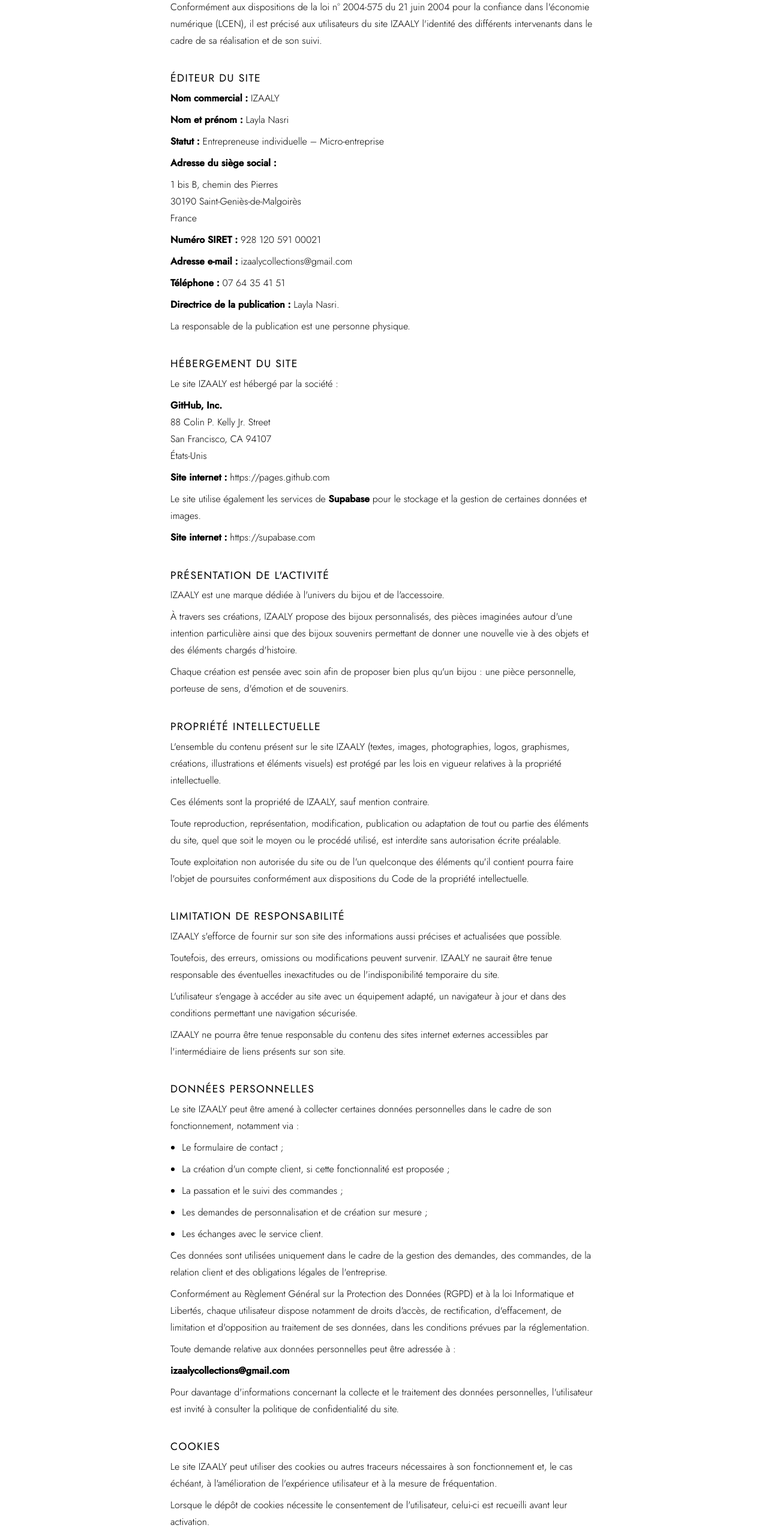
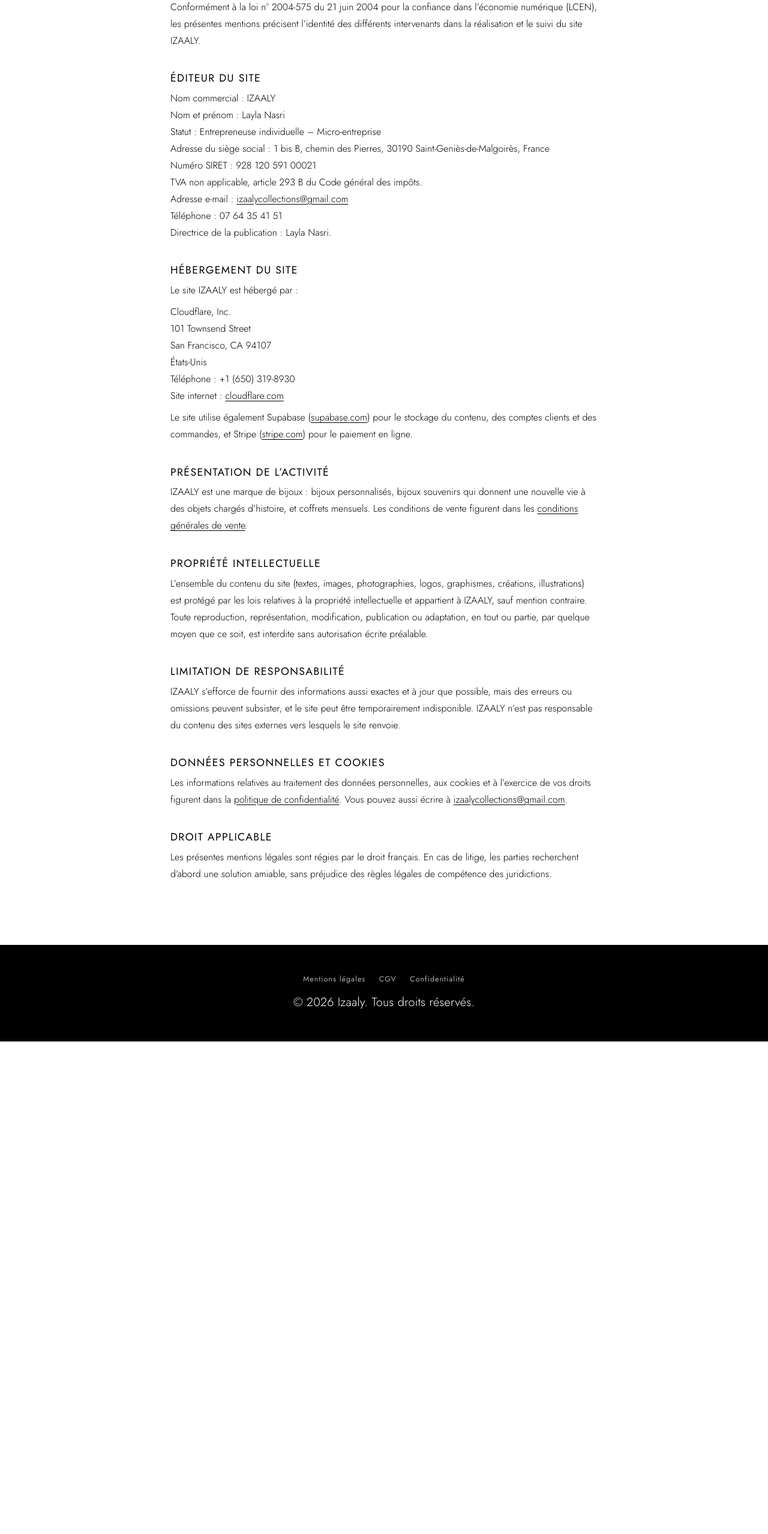
Before and after one commit to Tata-Mohamed/izaaly, a plain HTML site: page mentions-legales.html in a window 1280 px wide. Shown: the part 240-2797 px from the top of the page at 60% size. After the commit the page ends 1976 px from the top, so only its background shows below. Drawn offline with Linux system fonts and the light colour scheme.

Commit message:
Revise mentions légales with updated content
Updated legal mentions with new information and formatting.

```diff
--- a/mentions-legales.html
+++ b/mentions-legales.html
@@ -9,6 +9,11 @@
     <link rel="canonical" href="https://izaaly.com/mentions-legales.html">
     <link href="https://fonts.googleapis.com/css2?family=Jost:wght@300;400;500&display=swap" rel="stylesheet">
     <link rel="stylesheet" href="./assets/css/style.css">
+    <style>
+        .legal h3 { font-size: .98rem; font-weight: 500; margin: 1.6rem 0 .3rem; }
+        .legal ul { margin: .6rem 0; }
+        .legal a { text-decoration: underline; text-underline-offset: 3px; }
+    </style>
 </head>
 
 <body>
@@ -18,239 +23,45 @@
     </header>
 
     <main class="legal">
-
         <h1>Mentions légales</h1>
-        <p class="maj">Dernière mise à jour : <span class="todo">[date]</span></p>
-
-        <p>
-            Conformément aux dispositions de la loi n° 2004-575 du 21 juin 2004
-            pour la confiance dans l'économie numérique (LCEN), il est précisé aux
-            utilisateurs du site IZAALY l'identité des différents intervenants
-            dans le cadre de sa réalisation et de son suivi.
-        </p>
-
+        <p class="maj">Dernière mise à jour : 9 novembre 2026</p>
+        <p>Conformément à la loi n° 2004-575 du 21 juin 2004 pour la confiance dans l’économie numérique (LCEN), les présentes mentions précisent l’identité des différents intervenants dans la réalisation et le suivi du site IZAALY.</p>
         <h2>Éditeur du site</h2>
-
-        <p><strong>Nom commercial :</strong> IZAALY</p>
-        <p><strong>Nom et prénom :</strong> Layla Nasri</p>
-        <p><strong>Statut :</strong> Entrepreneuse individuelle – Micro-entreprise</p>
-
-        <p><strong>Adresse du siège social :</strong></p>
-        <p>
-            1 bis B, chemin des Pierres<br>
-            30190 Saint-Geniès-de-Malgoirès<br>
-            France
-        </p>
-
-        <p><strong>Numéro SIRET :</strong> 928 120 591 00021</p>
-
-        <p>
-            <strong>Adresse e-mail :</strong>
-            <a href="mailto:izaalycollections@gmail.com">izaalycollections@gmail.com</a>
-        </p>
-
-        <p><strong>Téléphone :</strong> 07 64 35 41 51</p>
-
-        <p><strong>Directrice de la publication :</strong> Layla Nasri.</p>
-
-        <p>La responsable de la publication est une personne physique.</p>
-
+        <p>Nom commercial : IZAALY<br>
+            Nom et prénom : Layla Nasri<br>
+            Statut : Entrepreneuse individuelle – Micro-entreprise<br>
+            Adresse du siège social : 1 bis B, chemin des Pierres, 30190 Saint-Geniès-de-Malgoirès, France<br>
+            Numéro SIRET : 928 120 591 00021<br>
+            TVA non applicable, article 293 B du Code général des impôts.<br>
+            Adresse e-mail : <a href="mailto:izaalycollections@gmail.com">izaalycollections@gmail.com</a><br>
+            Téléphone : 07 64 35 41 51<br>
+            Directrice de la publication : Layla Nasri.</p>
         <h2>Hébergement du site</h2>
-
-        <p>Le site IZAALY est hébergé par la société :</p>
-
-        <p>
-            <strong>GitHub, Inc.</strong><br>
-            88 Colin P. Kelly Jr. Street<br>
+        <p>Le site IZAALY est hébergé par :</p>
+        <p>Cloudflare, Inc.<br>
+            101 Townsend Street<br>
             San Francisco, CA 94107<br>
-            États-Unis
-        </p>
-
-        <p>
-            <strong>Site internet :</strong>
-            <a href="https://pages.github.com" target="_blank" rel="noopener noreferrer">
-                https://pages.github.com
-            </a>
-        </p>
-
-        <p>
-            Le site utilise également les services de <strong>Supabase</strong>
-            pour le stockage et la gestion de certaines données et images.
-        </p>
-
-        <p>
-            <strong>Site internet :</strong>
-            <a href="https://supabase.com" target="_blank" rel="noopener noreferrer">
-                https://supabase.com
-            </a>
-        </p>
-
-        <h2>Présentation de l'activité</h2>
-
-        <p>
-            IZAALY est une marque dédiée à l'univers du bijou et de l'accessoire.
-        </p>
-
-        <p>
-            À travers ses créations, IZAALY propose des bijoux personnalisés,
-            des pièces imaginées autour d'une intention particulière ainsi que
-            des bijoux souvenirs permettant de donner une nouvelle vie à des
-            objets et des éléments chargés d'histoire.
-        </p>
-
-        <p>
-            Chaque création est pensée avec soin afin de proposer bien plus
-            qu'un bijou : une pièce personnelle, porteuse de sens, d'émotion
-            et de souvenirs.
-        </p>
-
+            États-Unis<br>
+            Téléphone : +1 (650) 319-8930<br>
+            Site internet : <a href="https://cloudflare.com" target="_blank" rel="noopener noreferrer">cloudflare.com</a></p>
+        <p>Le site utilise également Supabase (<a href="https://supabase.com" target="_blank" rel="noopener noreferrer">supabase.com</a>) pour le stockage du contenu, des comptes clients et des commandes, et Stripe (<a href="https://stripe.com" target="_blank" rel="noopener noreferrer">stripe.com</a>) pour le paiement en ligne.</p>
+        <h2>Présentation de l’activité</h2>
+        <p>IZAALY est une marque de bijoux : bijoux personnalisés, bijoux souvenirs qui donnent une nouvelle vie à des objets chargés d’histoire, et coffrets mensuels. Les conditions de vente figurent dans les <a href="./cgv.html">conditions générales de vente</a>.</p>
         <h2>Propriété intellectuelle</h2>
-
-        <p>
-            L'ensemble du contenu présent sur le site IZAALY (textes, images,
-            photographies, logos, graphismes, créations, illustrations et
-            éléments visuels) est protégé par les lois en vigueur relatives
-            à la propriété intellectuelle.
-        </p>
-
-        <p>
-            Ces éléments sont la propriété de IZAALY, sauf mention contraire.
-        </p>
-
-        <p>
-            Toute reproduction, représentation, modification, publication
-            ou adaptation de tout ou partie des éléments du site, quel que
-            soit le moyen ou le procédé utilisé, est interdite sans
-            autorisation écrite préalable.
-        </p>
-
-        <p>
-            Toute exploitation non autorisée du site ou de l'un quelconque
-            des éléments qu'il contient pourra faire l'objet de poursuites
-            conformément aux dispositions du Code de la propriété intellectuelle.
-        </p>
-
+        <p>L’ensemble du contenu du site (textes, images, photographies, logos, graphismes, créations, illustrations) est protégé par les lois relatives à la propriété intellectuelle et appartient à IZAALY, sauf mention contraire. Toute reproduction, représentation, modification, publication ou adaptation, en tout ou partie, par quelque moyen que ce soit, est interdite sans autorisation écrite préalable.</p>
         <h2>Limitation de responsabilité</h2>
-
-        <p>
-            IZAALY s'efforce de fournir sur son site des informations aussi
-            précises et actualisées que possible.
-        </p>
-
-        <p>
-            Toutefois, des erreurs, omissions ou modifications peuvent survenir.
-            IZAALY ne saurait être tenue responsable des éventuelles inexactitudes
-            ou de l'indisponibilité temporaire du site.
-        </p>
-
-        <p>
-            L'utilisateur s'engage à accéder au site avec un équipement adapté,
-            un navigateur à jour et dans des conditions permettant une navigation sécurisée.
-        </p>
-
-        <p>
-            IZAALY ne pourra être tenue responsable du contenu des sites internet
-            externes accessibles par l'intermédiaire de liens présents sur son site.
-        </p>
-
-        <h2>Données personnelles</h2>
-
-        <p>
-            Le site IZAALY peut être amené à collecter certaines données personnelles
-            dans le cadre de son fonctionnement, notamment via :
-        </p>
-
-        <ul>
-            <li>Le formulaire de contact ;</li>
-            <li>La création d'un compte client, si cette fonctionnalité est proposée ;</li>
-            <li>La passation et le suivi des commandes ;</li>
-            <li>Les demandes de personnalisation et de création sur mesure ;</li>
-            <li>Les échanges avec le service client.</li>
-        </ul>
-
-        <p>
-            Ces données sont utilisées uniquement dans le cadre de la gestion
-            des demandes, des commandes, de la relation client et des obligations
-            légales de l'entreprise.
-        </p>
-
-        <p>
-            Conformément au Règlement Général sur la Protection des Données (RGPD)
-            et à la loi Informatique et Libertés, chaque utilisateur dispose
-            notamment de droits d'accès, de rectification, d'effacement, de
-            limitation et d'opposition au traitement de ses données, dans les
-            conditions prévues par la réglementation.
-        </p>
-
-        <p>
-            Toute demande relative aux données personnelles peut être adressée à :
-        </p>
-
-        <p>
-            <a href="mailto:izaalycollections@gmail.com">
-                <strong>izaalycollections@gmail.com</strong>
-            </a>
-        </p>
-
-        <p>
-            Pour davantage d'informations concernant la collecte et le traitement
-            des données personnelles, l'utilisateur est invité à consulter la
-            politique de confidentialité du site.
-        </p>
-
-        <h2>Cookies</h2>
-
-        <p>
-            Le site IZAALY peut utiliser des cookies ou autres traceurs nécessaires
-            à son fonctionnement et, le cas échéant, à l'amélioration de l'expérience
-            utilisateur et à la mesure de fréquentation.
-        </p>
-
-        <p>
-            Lorsque le dépôt de cookies nécessite le consentement de l'utilisateur,
-            celui-ci est recueilli avant leur activation.
-        </p>
-
-        <p>
-            L'utilisateur peut à tout moment modifier ses préférences concernant
-            les cookies depuis les paramètres prévus à cet effet sur le site,
-            lorsqu'ils sont disponibles.
-        </p>
-
-        <h2>Médiation de la consommation</h2>
-
-        <p>
-            Conformément aux dispositions du Code de la consommation, tout
-            consommateur peut recourir gratuitement à un médiateur de la
-            consommation en vue de la résolution amiable d'un litige avec IZAALY,
-            après avoir effectué une réclamation écrite préalable auprès de l'entreprise.
-        </p>
-
-        <p><strong>Médiateur de la consommation :</strong> À compléter après adhésion.</p>
-        <p><strong>Adresse :</strong> À compléter.</p>
-        <p><strong>Site internet :</strong> À compléter.</p>
-
+        <p>IZAALY s’efforce de fournir des informations aussi exactes et à jour que possible, mais des erreurs ou omissions peuvent subsister, et le site peut être temporairement indisponible. IZAALY n’est pas responsable du contenu des sites externes vers lesquels le site renvoie.</p>
+        <h2>Données personnelles et cookies</h2>
+        <p>Les informations relatives au traitement des données personnelles, aux cookies et à l’exercice de vos droits figurent dans la <a href="./confidentialite.html">politique de confidentialité</a>. Vous pouvez aussi écrire à <a href="mailto:izaalycollections@gmail.com">izaalycollections@gmail.com</a>.</p>
         <h2>Droit applicable</h2>
-
-        <p>
-            Les présentes mentions légales sont régies par le droit français.
-        </p>
-
-        <p>
-            En cas de litige, les parties rechercheront prioritairement une solution
-            amiable, sans préjudice des dispositions légales relatives à la compétence
-            des juridictions.
-        </p>
-
+        <p>Les présentes mentions légales sont régies par le droit français. En cas de litige, les parties recherchent d’abord une solution amiable, sans préjudice des règles légales de compétence des juridictions.</p>
     </main>
 
     <footer class="footer">
         <nav class="footer-legal">
-            <a href="./mentions-legales.html">Mentions légales</a>
-            <a href="./cgv.html">CGV</a>
-            <a href="./confidentialite.html">Confidentialité</a>
+            <a href="./mentions-legales.html">Mentions légales</a><a href="./cgv.html">CGV</a><a
+                href="./confidentialite.html">Confidentialité</a>
         </nav>
-
         <p class="serif">© 2026 Izaaly. Tous droits réservés.</p>
     </footer>
 </body>
```
